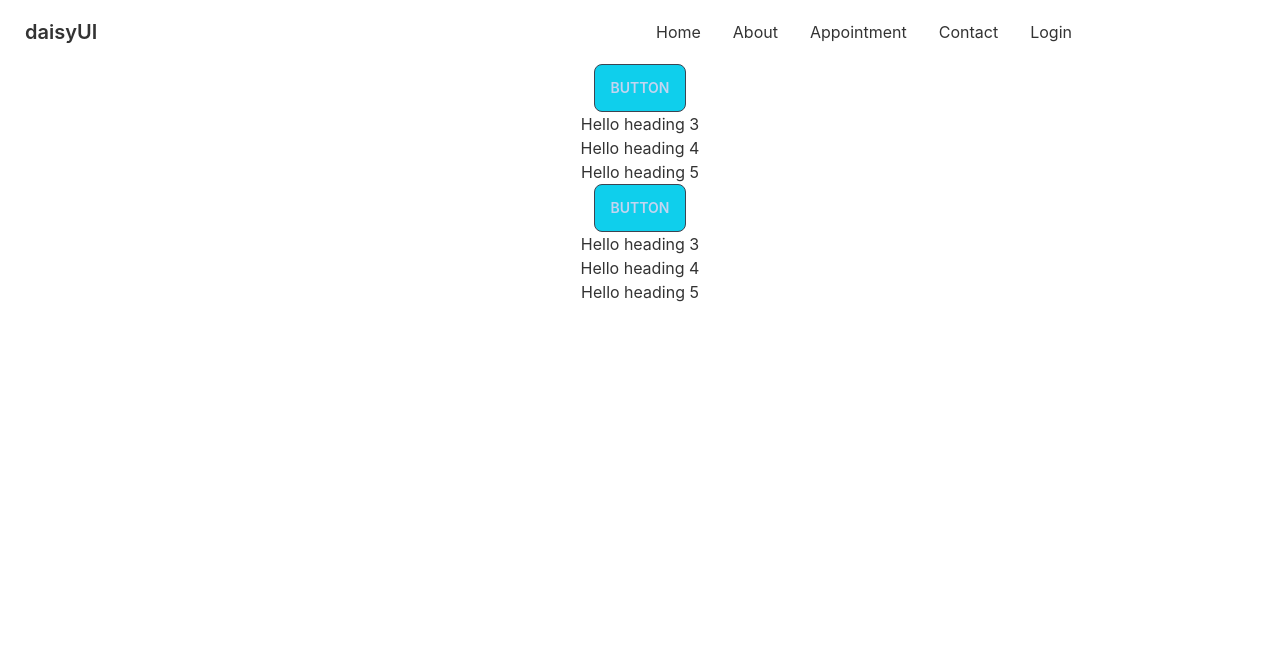
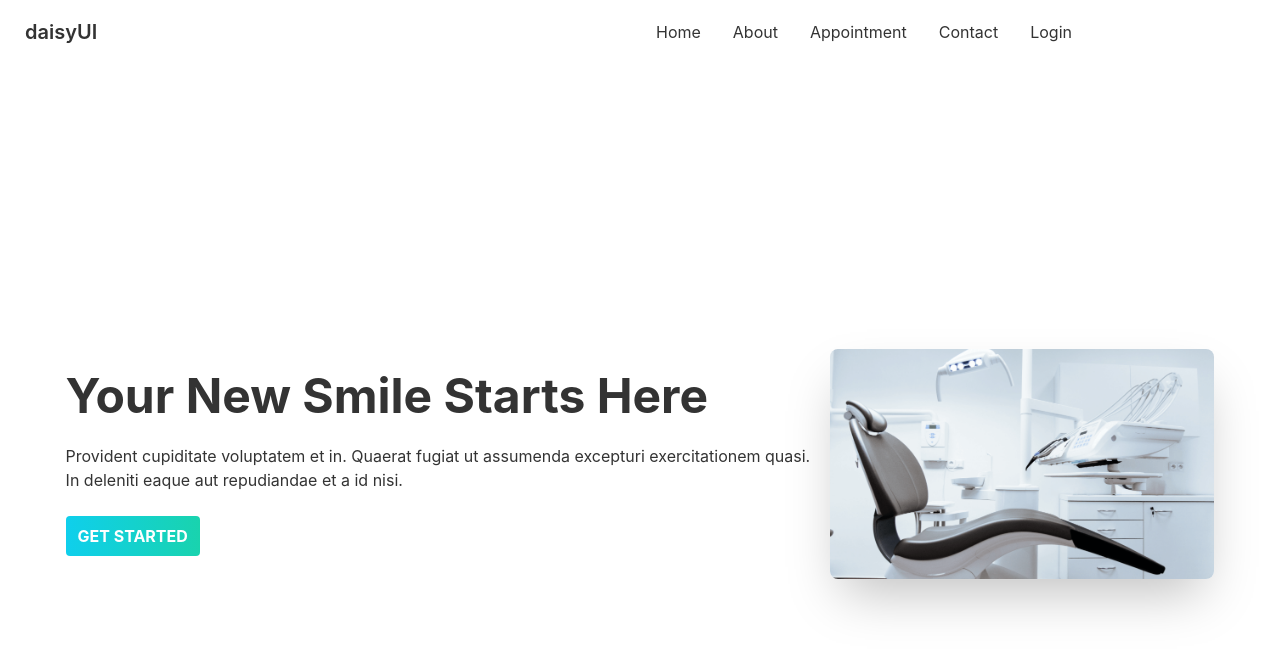
Before and after one commit to mostofakamalpassa/doctor-potal-web-client-site-app, a React (Create React App) app: page / in a window 1280 px wide. Shown: the top 652 px of the page. Built offline with nearby package versions, Linux system fonts and the light colour scheme.

Commit message:
banner section complete

```diff
--- a/src/App.js
+++ b/src/App.js
@@ -8,10 +8,11 @@ import Appointment from './Pages/Appointment/Appointment';
 import Review from './Pages/Review/Review';
 import Login from './Pages/Login/Login';
 import NotFound from './components/NotFound/NotFound';
+import Contact from './Pages/Contact/Contact';
 
 function App() {
   return (
-    <div className="App">
+    <div className="container mx-auto">
         <Header></Header>
         <Routes>
           <Route path='/' element={<Home></Home>}></Route>
@@ -19,10 +20,10 @@ function App() {
           <Route path='/appointment' element={<Appointment></Appointment>}></Route>
           <Route path='/review' element={<Review></Review>}></Route>
           <Route path='/login' element={<Login></Login>}></Route>
-          <Route path='/login' element={<Login></Login>}></Route>
+          <Route path='/contact' element={<Contact></Contact>}></Route>
           <Route path='*' element={<NotFound></NotFound>}></Route>
         </Routes>
-        <Home></Home>
+
     </div>
   );
 }
--- /dev/null
+++ b/src/Pages/Home/Banner.js
@@ -0,0 +1,26 @@
+import React from "react";
+import Chir from '../../assets/images/chair.png'
+
+const Banner = () => {
+  return (
+    <div class="hero min-h-screen  bg-white">
+      <div class="hero-content flex-col lg:flex-row-reverse">
+        <img
+          src={Chir}
+          class="max-w-sm rounded-lg shadow-2xl"
+        />
+        <div className="w-3/5">
+          <h1 class="text-5xl font-bold">Your New Smile Starts Here</h1>
+          <p class="py-6">
+            Provident cupiditate voluptatem et in. Quaerat fugiat ut assumenda
+            excepturi exercitationem quasi. In deleniti eaque aut repudiandae et
+            a id nisi.
+          </p>
+          <button class="bg-gradient-to-r from-primary to-secondary px-3 py-2 hover:bg-sky-700 text-white uppercase font-bold rounded">Get Started</button>
+        </div>
+      </div>
+    </div>
+  );
+};
+
+export default Banner;
--- a/src/Pages/Home/Home.js
+++ b/src/Pages/Home/Home.js
@@ -1,12 +1,10 @@
 import React from 'react';
+import Banner from './Banner';
 
 const Home = () => {
     return (
         <div>
-           <button class="btn bg-primary">Button</button>
-            <h3>Hello heading 3</h3>
-            <h4>Hello heading 4</h4>
-            <h5>Hello heading 5</h5>
+          <Banner></Banner>
         </div>
     );
 };
--- a/src/Pages/Shared/Header/Header.js
+++ b/src/Pages/Shared/Header/Header.js
@@ -1,58 +1,58 @@
-import React from 'react';
-import { Link } from 'react-router-dom';
+import React from "react";
+import { Link } from "react-router-dom";
 
 const Header = () => {
-    const navbar = [
-        {
-            _id:1,
-            name:'Home'
-        },
-        {
-            _id:2,
-            name:'About'
-        },
-        {
-            _id:1,
-            name:'Review'
-        },
-        {
-            _id:1,
-            name:'Appointment'
-        },
-        {
-            _id:1,
-            name:'Login'
-        },
-    ]
+  const menuItems = (
+    <>
+      <li>
+        <Link to="/">Home</Link>
+      </li>
+      <li>
+        <Link to="/about">About</Link>
+      </li>
+      <li>
+        <Link to="/appointment">Appointment</Link>
+      </li>
+      <li>
+        <Link to="/contact">Contact</Link>
+      </li>
+      <li>
+        <Link to="/login">Login</Link>
+      </li>
+    </>
+  );
   return (
     <div class="navbar bg-base-100">
       <div class="navbar-start">
         <div class="dropdown">
           <label tabIndex="0" class="btn btn-ghost lg:hidden">
-        <svg xmlns="http://www.w3.org/2000/svg" class="h-5 w-5" fill="none" viewBox="0 0 24 24" stroke="currentColor"><path stroke-linecap="round" stroke-linejoin="round" stroke-width="2" d="M4 6h16M4 12h8m-8 6h16" /></svg>
+            <svg
+              xmlns="http://www.w3.org/2000/svg"
+              class="h-5 w-5"
+              fill="none"
+              viewBox="0 0 24 24"
+              stroke="currentColor"
+            >
+              <path
+                stroke-linecap="round"
+                stroke-linejoin="round"
+                stroke-width="2"
+                d="M4 6h16M4 12h8m-8 6h16"
+              />
+            </svg>
           </label>
-      <ul tabIndex="0" class="menu menu-compact dropdown-content mt-3 p-2 shadow bg-base-100 rounded-box w-52">
-        <li><Link to="/">Home</Link></li>
-        <li><Link to="/about">About</Link></li>
-        <li><Link to="/appointment">Appointment</Link></li>
-        <li><Link to="/contact">Contact</Link></li>
-        <li><Link to="/login">Login</Link></li>
-
-
+          <ul
+            tabIndex="0"
+            class="menu menu-compact dropdown-content mt-3 p-2 shadow bg-base-100 rounded-box w-52"
+          >
+            {menuItems}
           </ul>
         </div>
         <a class="btn btn-ghost normal-case text-xl">daisyUI</a>
       </div>
       <div class="navbar-center hidden lg:flex">
-    <ul class="menu menu-horizontal p-0">
-    <li><Link to="/">Home</Link></li>
-        <li><Link to="/about">About</Link></li>
-        <li><Link to="/appointment">Appointment</Link></li>
-        <li><Link to="/contact">Contact</Link></li>
-        <li><Link to="/login">Login</Link></li>
-    </ul>
+        <ul class="menu menu-horizontal p-0">{menuItems}</ul>
       </div>
-
     </div>
   );
 };
```
Lines whose indentation alone changed are shown as unchanged.
